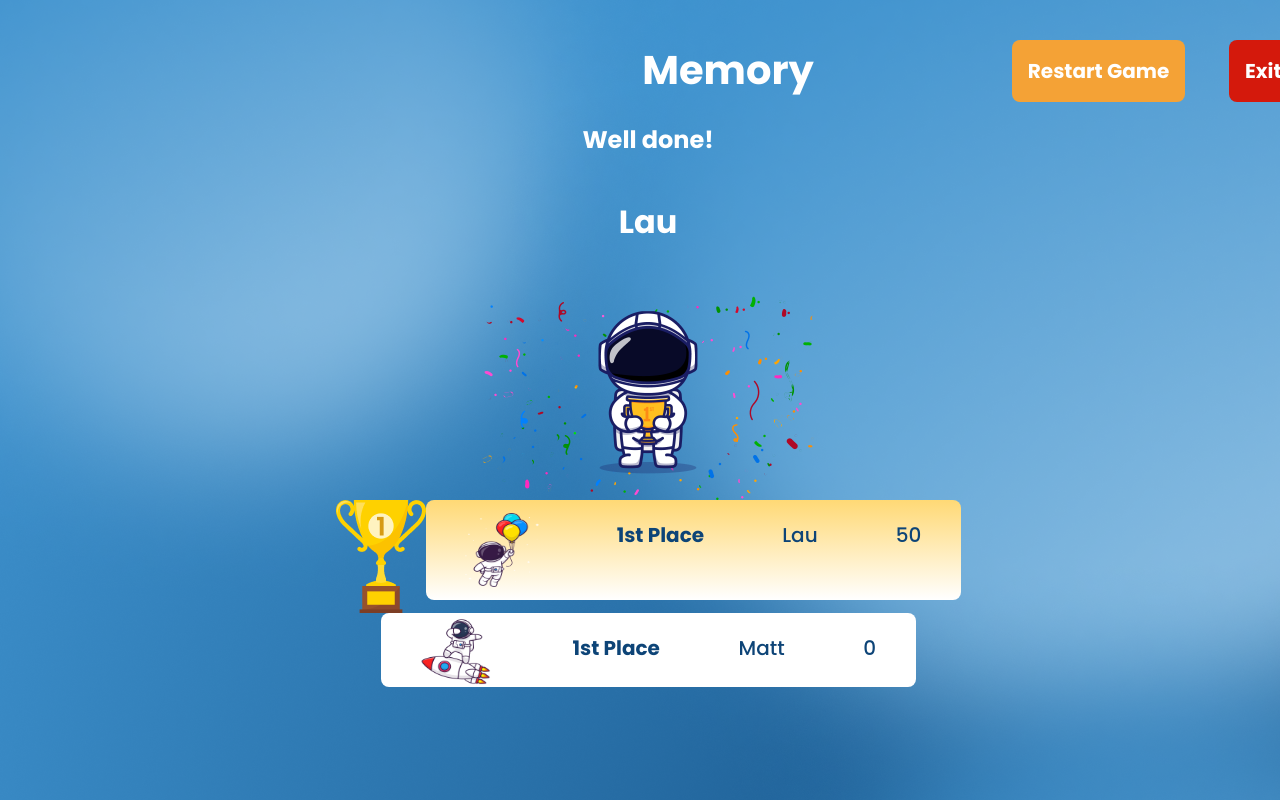
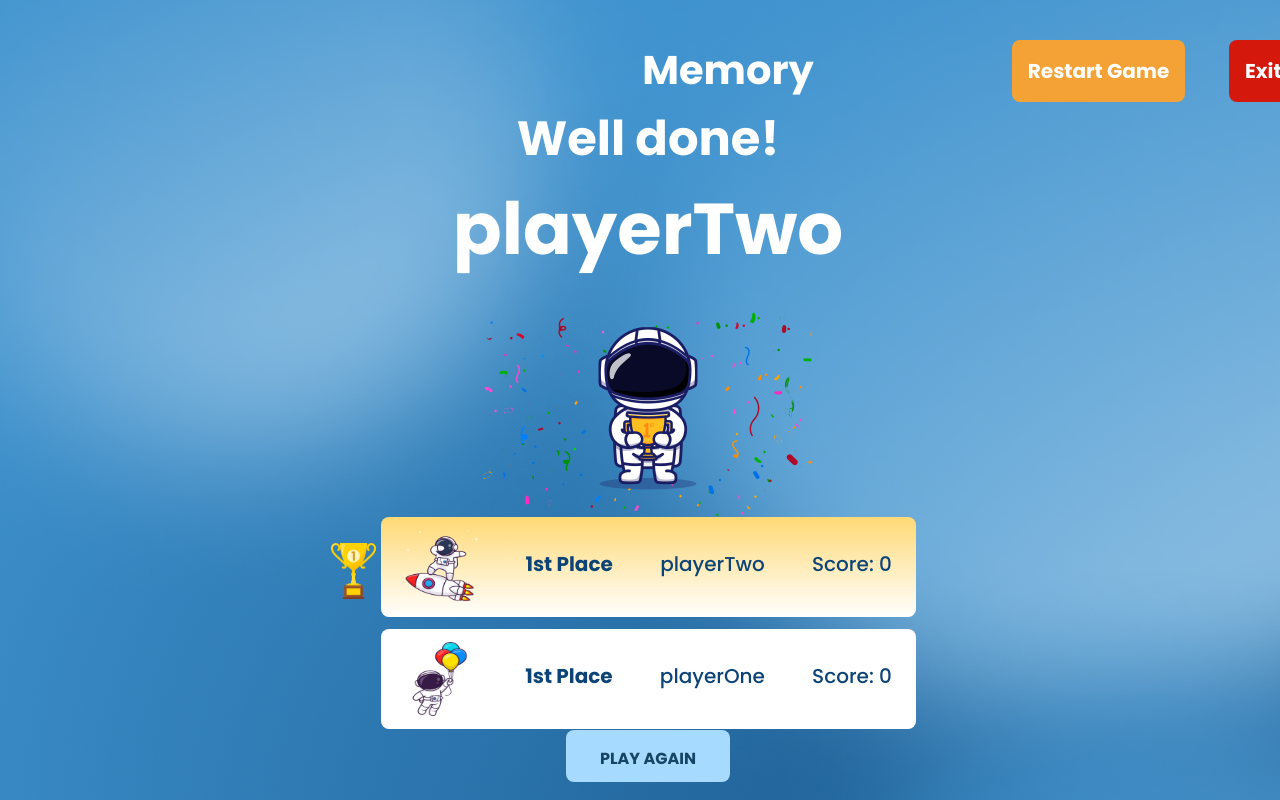
Before and after one commit to LaurenDeBlocq/MemoryCardGame, a React (Vite) app in the folder memory-card-game/: page /leaderboard in a window 1280 px wide. Shown: the top 800 px of the page. Built offline with nearby package versions, Linux system fonts and the light colour scheme.

Commit message:
Styled Leaderboard and included default player names.

```diff
--- a/memory-card-game/src/App.css
+++ b/memory-card-game/src/App.css
@@ -213,7 +213,16 @@ body {
   flex-direction: column;
   justify-content: space-around;
   align-items: center;
-  height: 70vh;
+  height: 85vh;
+}
+
+.leaderboard--text h2 {
+  font-size: 48px;
+  margin: 0;
+}
+.leaderboard--text h1 {
+  font-size: 72px;
+  margin: 0;
 }
 
 .leaderboard--winning-player {
@@ -223,6 +232,15 @@ body {
 
 .leaderboard--winner-container {
   display: flex;
+  position: relative;
+  padding-bottom: 12px;
+}
+
+.leaderboard--winner-token {
+  position: absolute;
+  left: -50px;
+  top: 26px;
+  width: 45px;
 }
 
 .leaderboard--winner {
@@ -238,11 +256,17 @@ body {
   height: 100px;
   align-content: center;
   justify-content: space-around;
+
   color: #0d4477;
   font-size: 20px;
+  text-align: center;
 
   border-radius: 8px;
   border: none;
+}
+
+.leaderboard--info p {
+  padding-top: 12px;
 }
 
 .leaderboard--info-img {
@@ -250,3 +274,16 @@ body {
   width: 74px;
   align-self: center;
 }
+
+.play-again {
+  background-color: #a7daff;
+  color: #164464;
+  width: 164px;
+  height: 36px;
+  text-align: center;
+  padding-top: 16px;
+  font-size: 16px;
+  border-radius: 8px;
+  border: none;
+  text-decoration: none;
+}
--- a/memory-card-game/src/pages/Leaderboard.jsx
+++ b/memory-card-game/src/pages/Leaderboard.jsx
@@ -12,6 +12,7 @@ import winningPlayerImg from "../resources/images/winningPlayer.png";
 import winningToken from "../resources/images/winningToken.png";
 import playerOneImg from "../resources/images/player1.png";
 import playerTwoImg from "../resources/images/player2.png";
+import { Link } from "react-router-dom";
 
 const Leaderboard = () => {
   const playerOneName = useSelector(selectPlayerOneName);
@@ -41,15 +42,22 @@ const Leaderboard = () => {
   }
   return (
     <div className="leaderboard">
-      <h2>Well done!</h2>
-      <h1>{winningPlayer.name}</h1>
+      <div className="leaderboard--text">
+        <h2 className="poppins-bold">Well done!</h2>
+        <h1 className="poppins-bold">{winningPlayer.name}</h1>
+      </div>
       <img
         className="leaderboard--winning-player"
         src={winningPlayerImg}
         alt="Spaceman holding a trophy"
       />
+      <div className="leaderboard--player-info">
         <div className="leaderboard--winner-container">
-        <img src={winningToken} alt="Token of a trophy" />
+          <img
+            className="leaderboard--winner-token"
+            src={winningToken}
+            alt="Token of a trophy"
+          />
           <div className="leaderboard--info leaderboard--winner">
             <img
               className="leaderboard--info-img"
@@ -58,7 +66,7 @@ const Leaderboard = () => {
             />
             <p className="poppins-bold">1st Place</p>
             <p className="poppins-medium">{winningPlayer.name}</p>
-          <p className="poppins-medium">{winningPlayer.score}</p>
+            <p className="poppins-medium">Score: {winningPlayer.score}</p>
           </div>
         </div>
         <div className="leaderboard--info leaderboard--loser">
@@ -69,8 +77,12 @@ const Leaderboard = () => {
           />
           <p className="poppins-bold">1st Place</p>
           <p className="poppins-medium">{losingPlayer.name}</p>
-        <p className="poppins-medium">{losingPlayer.score}</p>
+          <p className="poppins-medium">Score: {losingPlayer.score}</p>
         </div>
+      </div>
+      <Link to={"/"} className="play-again poppins-bold">
+        PLAY AGAIN
+      </Link>
     </div>
   );
 };
--- a/memory-card-game/src/slices/playerOneSlice.js
+++ b/memory-card-game/src/slices/playerOneSlice.js
@@ -3,8 +3,8 @@ import { createSlice } from "@reduxjs/toolkit";
 export const playerOneSlice = createSlice({
   name: "playerOne",
   initialState: {
-    name: "Lau",
-    score: 50,
+    name: "playerOne",
+    score: 0,
     active: true,
   },
   reducers: {
--- a/memory-card-game/src/slices/playerTwoSlice.js
+++ b/memory-card-game/src/slices/playerTwoSlice.js
@@ -3,7 +3,7 @@ import { createSlice } from "@reduxjs/toolkit";
 export const playerTwoSlice = createSlice({
   name: "playerTwo",
   initialState: {
-    name: "Matt",
+    name: "playerTwo",
     score: 0,
     active: false,
   },
```
Lines whose indentation alone changed are shown as unchanged.
